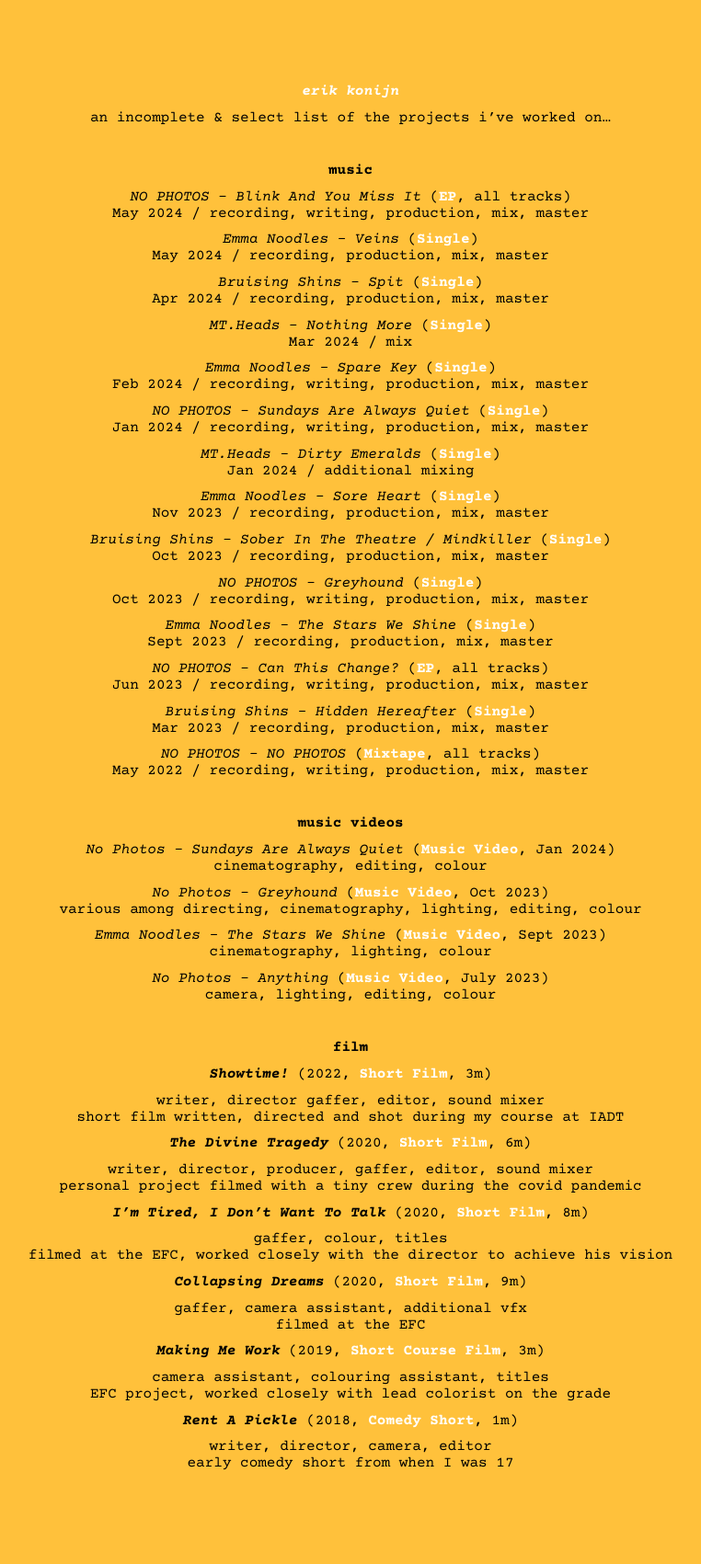
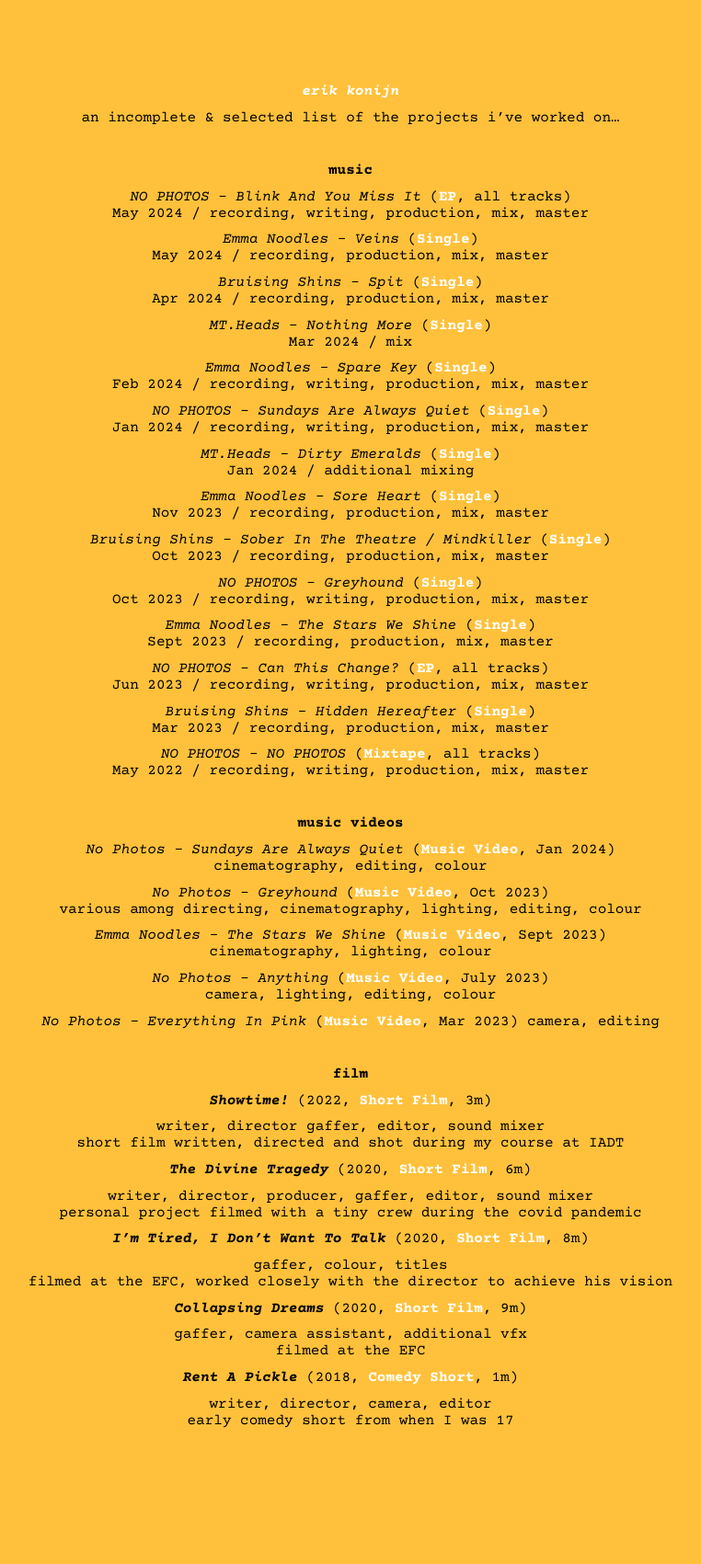
Before and after one commit to erikonijn/erikonijn.github.io, a Jekyll site: the page built from pages/credits.md, in a window 1280 px wide. Shown: the whole page at 92% size, without its empty margins (259-1021 px from the left). Built offline with Jekyll 4.4.1, drawn with Linux system fonts in a browser that asks for light colours; after the commit the page ends 1654 px from its top, so only the background shows below that.

Commit message:
more minor tweaks

```diff
--- a/pages/credits.md
+++ b/pages/credits.md
@@ -7,7 +7,7 @@
 
 [***erik konijn***](/)
 
-an incomplete & select list of the projects i've worked on...
+an incomplete & selected list of the projects i've worked on...
 
 &nbsp;
 
@@ -71,6 +71,9 @@
 *No Photos - Anything* ([**Music Video**](https://www.youtube.com/watch?v=FLsiKtxCBB4){:target="_blank"}, July 2023)
 camera, lighting, editing, colour
 
+*No Photos - Everything In Pink* ([**Music Video**](https://www.youtube.com/watch?v=32tCUHaJBYU){:target="_blank"}, Mar 2023)
+camera, editing
+
 &nbsp;
 
 **film**
@@ -95,11 +98,6 @@
 gaffer, camera assistant, additional vfx
 filmed at the EFC
 
-***Making Me Work*** (2019, [**Short Course Film**](https://www.youtube.com/watch?v=4OHWa-E9m2E){:target="_blank"}, 3m)
-
-camera assistant, colouring assistant, titles
-EFC project, worked closely with lead colorist on the grade
-
 ***Rent A Pickle*** (2018, [**Comedy Short**](https://www.youtube.com/watch?v=A7AWXalCEYM){:target="_blank"}, 1m)
 
 writer, director, camera, editor
```
